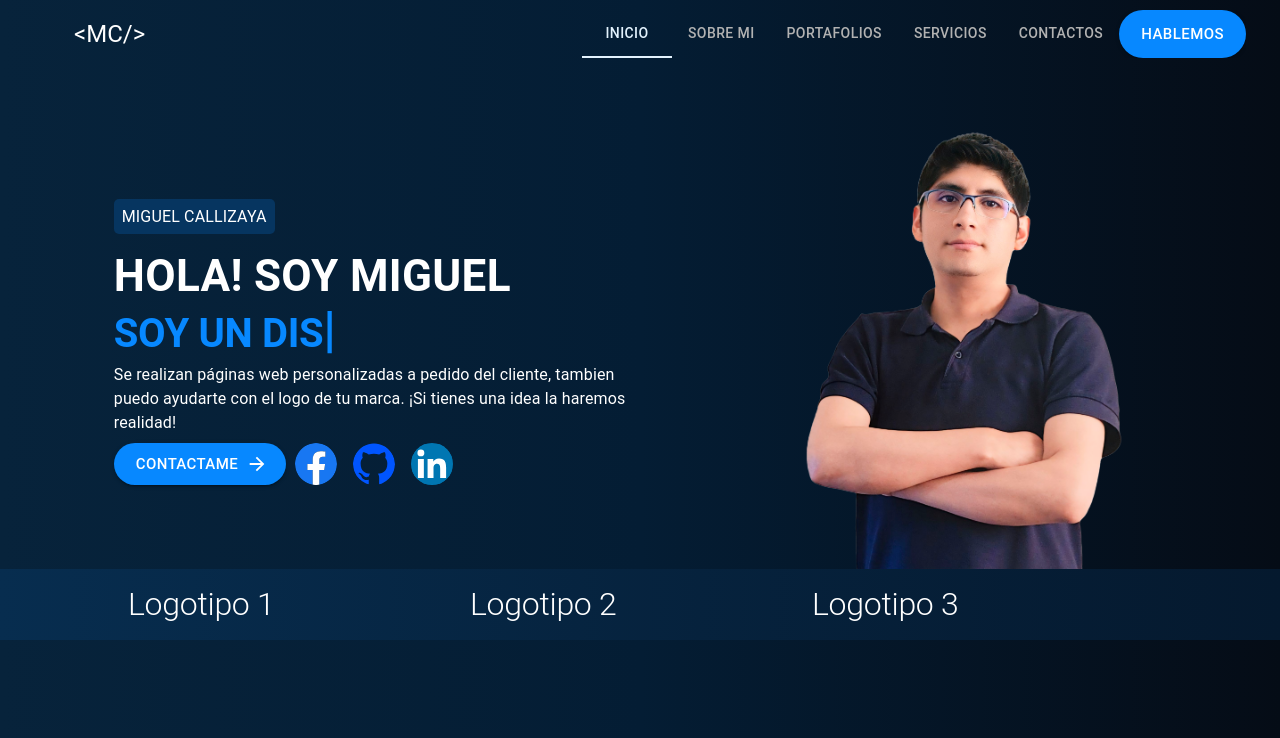
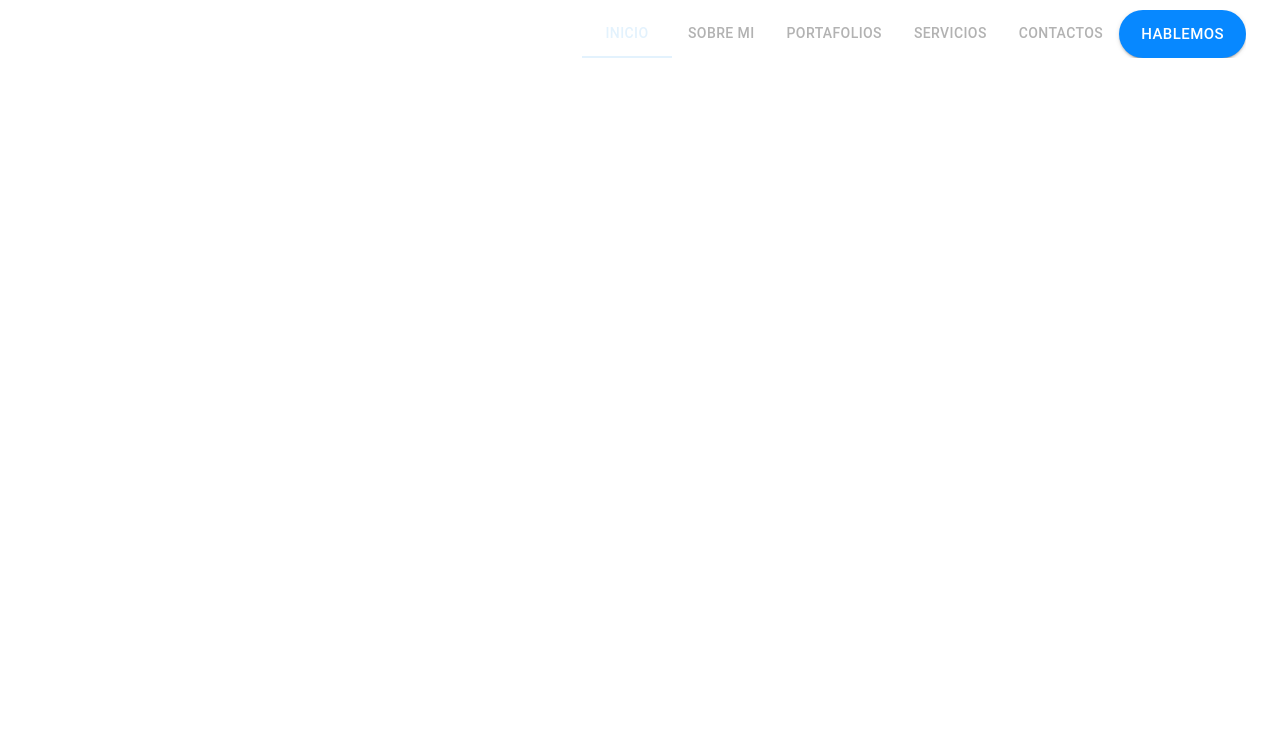
Before and after one commit to Cybernetic-mike/portafolios, a React (Create React App) app: page / in a window 1280 px wide. Shown: the top 738 px of the page. Built offline with nearby package versions, Linux system fonts and the light colour scheme.

Commit message:
second commit

```diff
--- a/src/App.jsx
+++ b/src/App.jsx
@@ -9,7 +9,7 @@
 const navArrayLinks = [
   {
     title: "Inicio",
-    path: "/",
+    path: "/portafolios",
     icon: <MenuIcon color="success" />,
   },
 ];
@@ -19,7 +19,7 @@
       <Box>
         <NavBar navArrayLinks={navArrayLinks} />
         <Routes>
-          <Route path="/" element={<Home />} />
+          <Route path="/portafolios" element={<Home />} />
         </Routes>
       </Box>
     </ThemeProvider>
```
